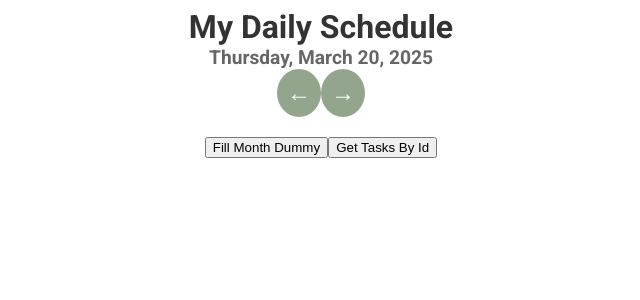
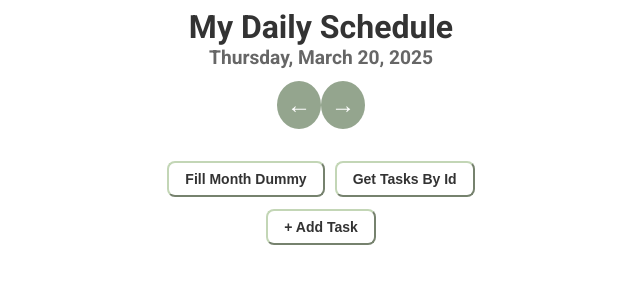
Before and after one commit to facubara/DayTracker, an Angular app in the folder day-habit-tracker/: page / in a window 1280 px wide. Shown: the top 300 px of the page, without its empty margins (319-959 px from the left). Built offline with nearby package versions, Linux system fonts and the light colour scheme.

Commit message:
mas cosas

```diff
--- a/day-habit-tracker/src/app/habit-tracker/habit-tracker.component.html
+++ b/day-habit-tracker/src/app/habit-tracker/habit-tracker.component.html
@@ -4,7 +4,7 @@
   <button (click)="previousDay()" [disabled]="currentDateIndex === 0" class="nav-button left">←</button>
   <button (click)="nextDay()" [disabled]="currentDateIndex === dayTasks.length - 1" class="nav-button right">→</button>
 </div>
-<div class="header">
+<div class="header-buttons">
     <button (click)="fillMonthDummy()" class="">Fill Month Dummy</button>
     <button (click)="getTasksById()" class="">Get Tasks By Id</button>
 </div>
@@ -29,6 +29,10 @@
 
 </div>
 
+<div class="add-task">
+    <button (click)="addTask()" class="">+ Add Task</button>
+</div>
+
 <app-edit-task-modal
   *ngIf="editingTask"
   [task]="editingTask"
--- a/day-habit-tracker/src/app/habit-tracker/habit-tracker.component.scss
+++ b/day-habit-tracker/src/app/habit-tracker/habit-tracker.component.scss
@@ -19,6 +19,18 @@
   }
 }
 
+.header-buttons{
+  display: flex;
+  gap: 10px;
+  justify-content: center;
+}
+
+.add-task{
+  display: flex;
+  gap: 10px;
+  justify-content: center;
+}
+
 .month-container {
   display: flex;
   height: 100%;
@@ -33,7 +45,7 @@
   display: flex;
   align-items: center;
   justify-content: center;
-  height: 80vh;
+  height: 60h;
   // position: relative;
   overflow: hidden;
 }
@@ -159,17 +171,17 @@
   z-index: 10;
 }
 
-.edit-btn, .delete-btn {
-  background-color: #94a58e;
-  border: none;
-  color: white;
-  padding: 5px 10px;
-  font-size: 0.9em;
-  cursor: pointer;
-  transition: background-color 0.3s;
-  border-radius: 5px;
-}
+// .edit-btn, .delete-btn {
+//   background-color: #94a58e;
+//   border: none;
+//   color: white;
+//   padding: 5px 10px;
+//   font-size: 0.9em;
+//   cursor: pointer;
+//   transition: background-color 0.3s;
+//   border-radius: 5px;
+// }
 
-.edit-btn:hover, .delete-btn:hover {
-  background-color: #758670;
-}
+// .edit-btn:hover, .delete-btn:hover {
+//   background-color: #758670;
+// }
--- a/day-habit-tracker/src/app/habit-tracker/habit-tracker.component.ts
+++ b/day-habit-tracker/src/app/habit-tracker/habit-tracker.component.ts
@@ -24,7 +24,7 @@
   root: any;
   dayTasks: DayTasks[]=[];
   editingTask: Task | null = null; // This is for the modal
-  editingDate: string | null = null;
+  editingDate: string = "";
   constructor(private dbService: DbService){
   }
 
@@ -147,4 +147,8 @@
     this.dbService.getTasksById("2025-05-20")
   }
 
+  addTask(){
+
+  }
+
 }
--- a/day-habit-tracker/src/styles.scss
+++ b/day-habit-tracker/src/styles.scss
@@ -1 +1,17 @@
 /* You can add global styles to this file, and also import other style files */
+button {
+  background-color: white;      /* soft green background */
+  color: #333;                    /* dark text for readability */
+  border-color: #c3d6b6;
+  border-radius: 8px;            /* rounded corners */
+  padding: 8px 16px;
+  margin-top: 12px;
+  font-size: 14px;
+  font-weight: 600;
+  cursor: pointer;
+  transition: background-color 0.2s ease;
+}
+
+button:hover {
+  background-color: #c3d6b6;      /* slightly darker green on hover */
+}
```
